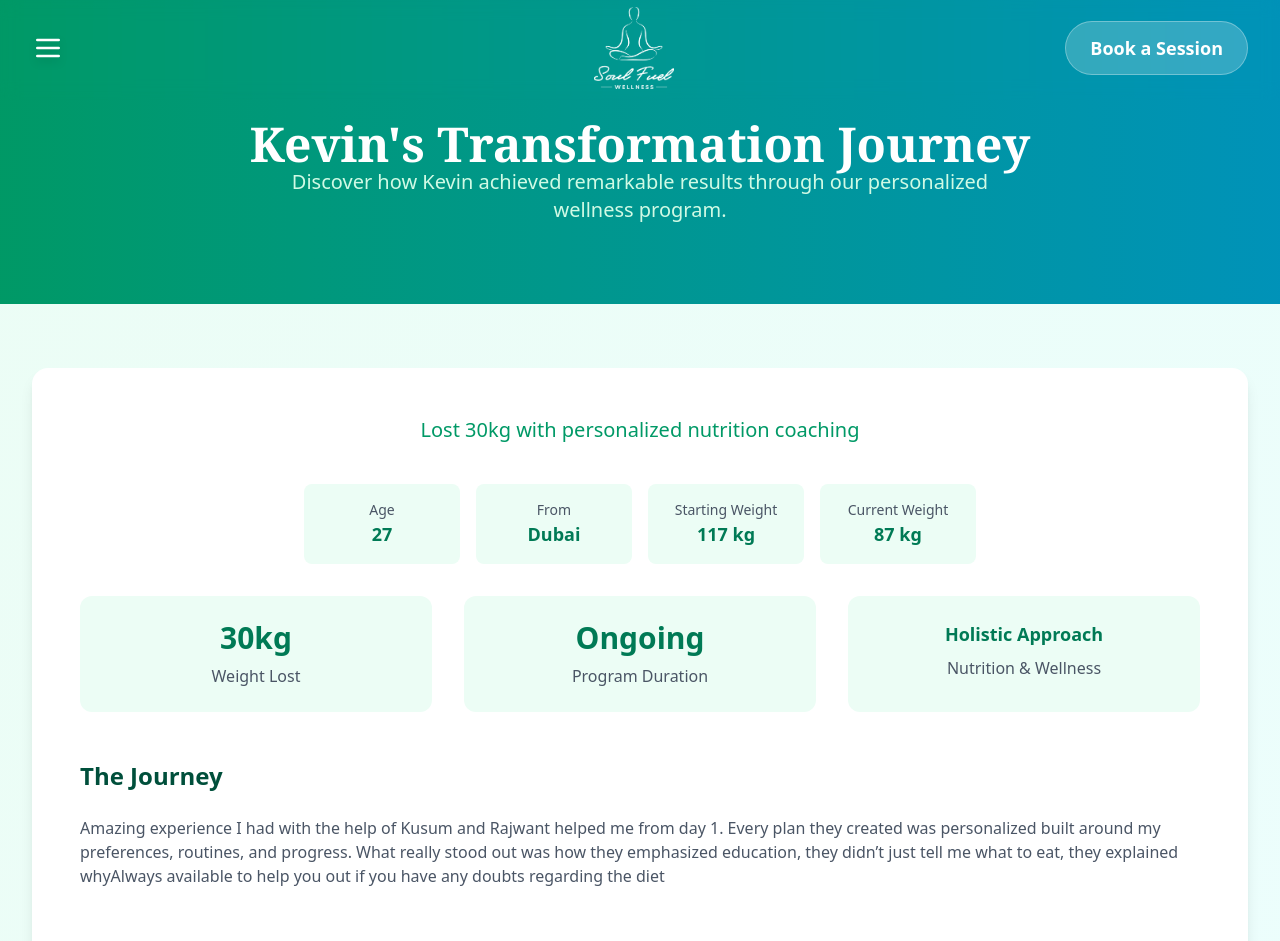
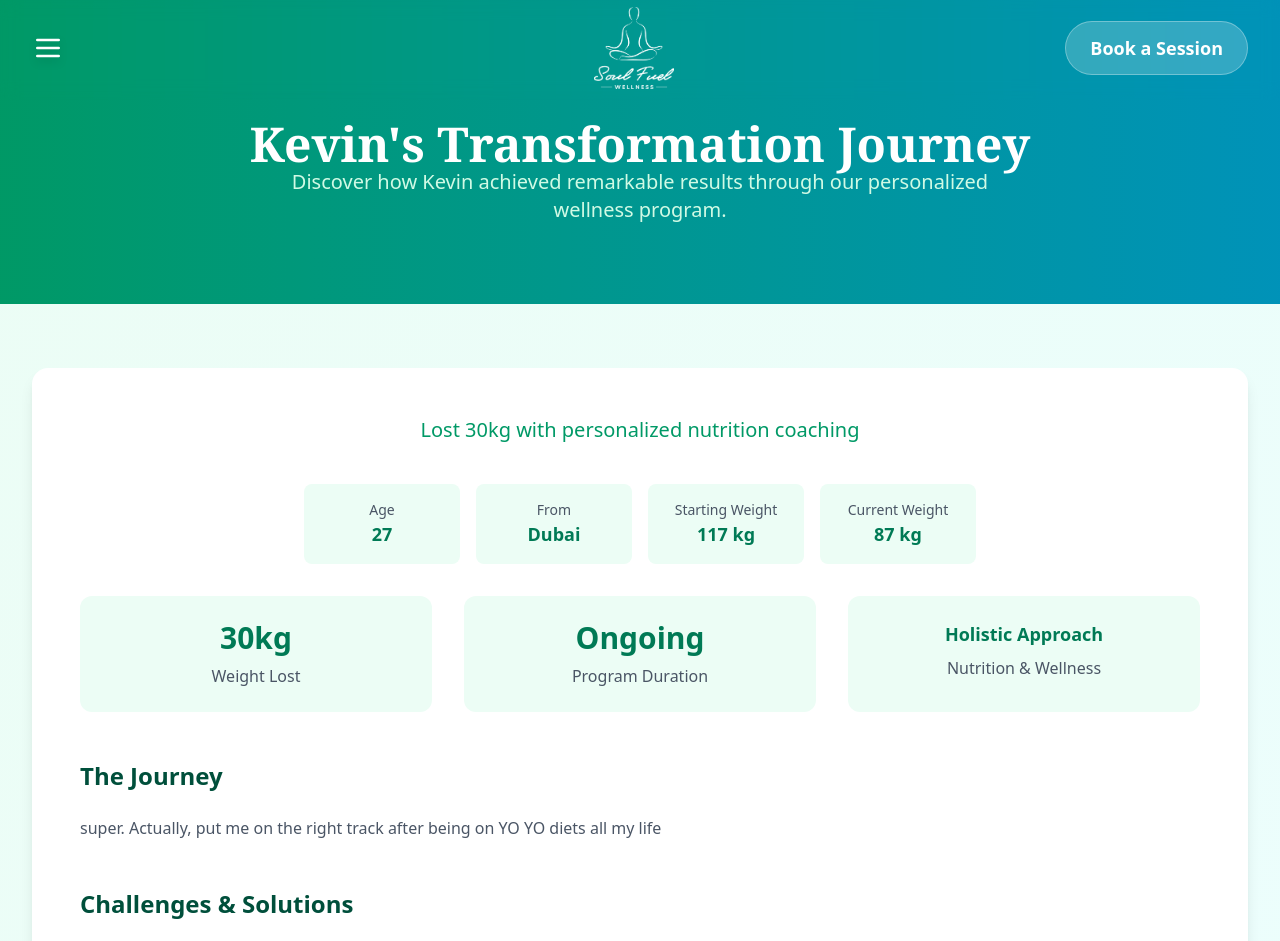
Before and after one commit to AmanMishra0987/nutri, a React (Vite) app: page /transformation/1 in a window 1280 px wide. Shown: the top 941 px of the page. Built offline with nearby package versions, Linux system fonts and the light colour scheme.

Commit message:
Revise detailedStory in TransformationDetails component
Updated detailedStory to reflect a more concise experience.

```diff
--- a/src/pages/TransformationDetails.jsx
+++ b/src/pages/TransformationDetails.jsx
@@ -14,7 +14,7 @@ const TRANSFORMATIONS = [
         currentWeight: "87 kg",
         shortSummary: "Lost 30kg with personalized nutrition coaching",
         fullDescription: "Kevin came to us struggling with weight gain and lack of energy affecting his daily life in Dubai. Through our personalized nutrition plan and lifestyle coaching, he learned sustainable habits that helped him lose 30kg. Today, he's not only physically transformed but also mentally empowered.",
-        detailedStory: "Amazing experience I had with the help of Kusum and Rajwant helped me from day 1. Every plan they created was personalized built around my preferences, routines, and progress. What really stood out was how they emphasized education, they didn’t just tell me what to eat, they explained whyAlways available to help you out if you have any doubts regarding the diet",
+        detailedStory: "super. Actually, put me on the right track after being on YO YO diets all my life ",
 
         weightLost: "30kg",
         duration: "Ongoing",
```
